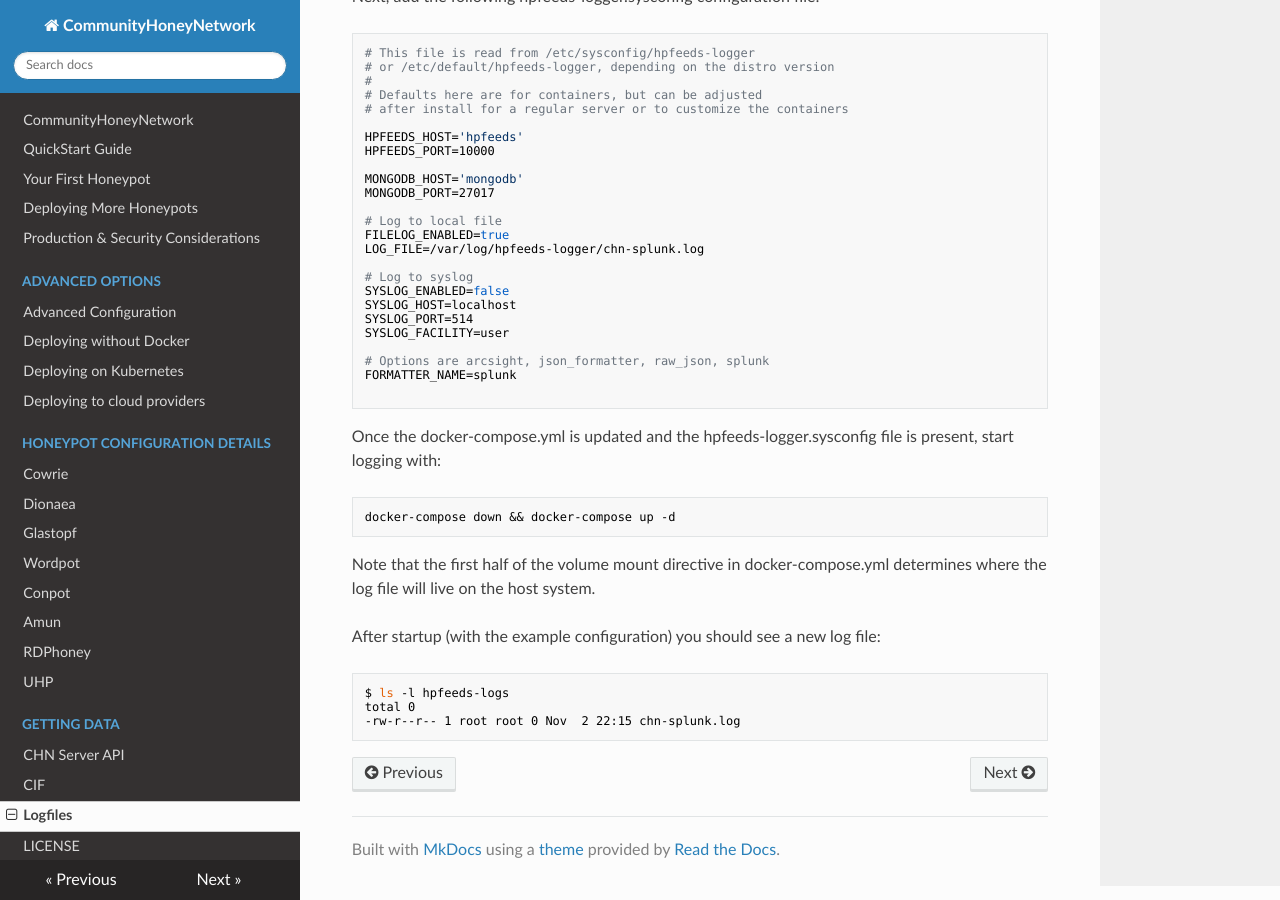
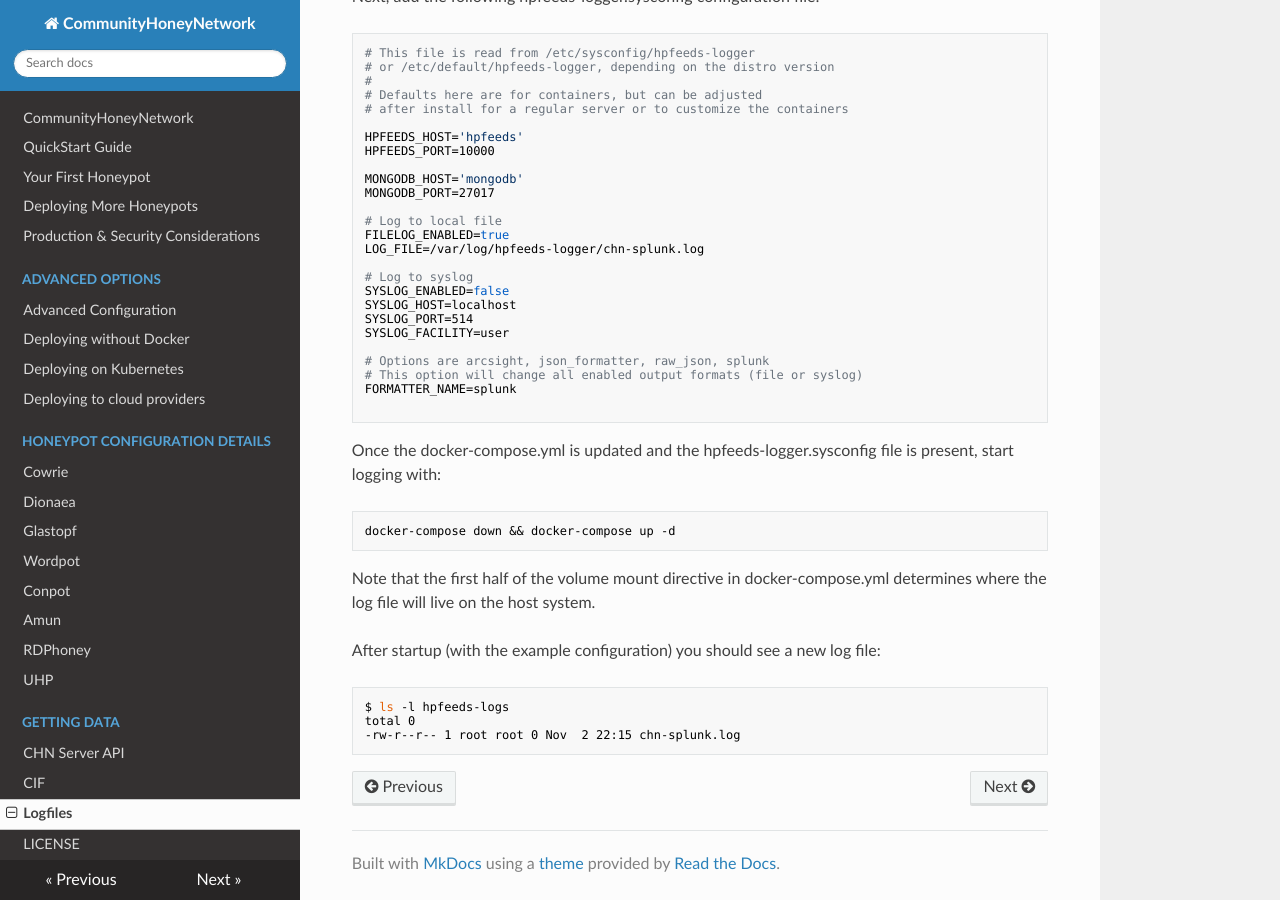
Before and after one commit to CommunityHoneyNetwork/chn-docs, an MkDocs documentation site: the page built from docs/hpfeeds-logger.md, in a window 1280 px wide and 900 px high, scrolled down 558 px. Built offline with MkDocs 1.6.1, drawn with Linux system fonts in a browser that asks for light colours; nearby versions of some CDN libraries; old or Windows-style settings are respelled for this version of MkDocs.

Commit message:
Adding note about affecting both output paths

````diff
--- a/docs/hpfeeds-logger.md
+++ b/docs/hpfeeds-logger.md
@@ -43,6 +43,7 @@ SYSLOG_PORT=514
 SYSLOG_FACILITY=user
 
 # Options are arcsight, json_formatter, raw_json, splunk
+# This option will change all enabled output formats (file or syslog)
 FORMATTER_NAME=splunk
 
 ```
````
